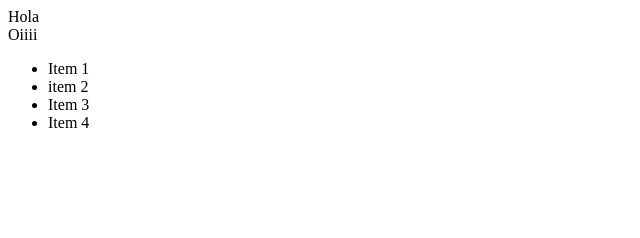
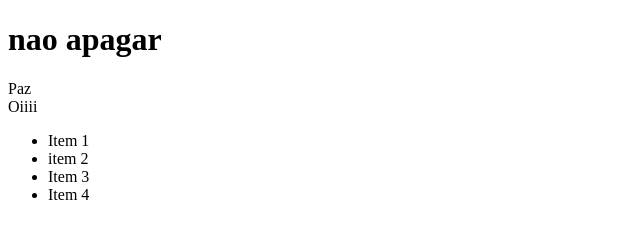
Before and after one commit to shelontwo/testes_senac_2025, a plain HTML site: page index.html in a window 1280 px wide. Shown: the whole page, without its empty margins (0-640 px from the left). Drawn offline with Linux system fonts and the light colour scheme.

Commit message:
3 versao

```diff
--- a/index.html
+++ b/index.html
@@ -6,8 +6,8 @@
     <title>Testes do GIT</title>
 </head>
 <body>
-
-    <div>Hola</div>
+<h1>nao apagar</h1>
+    <div>Paz</div>
     <div>Oiiii</div>
     <ul>
         <li>Item 1</li>
```
